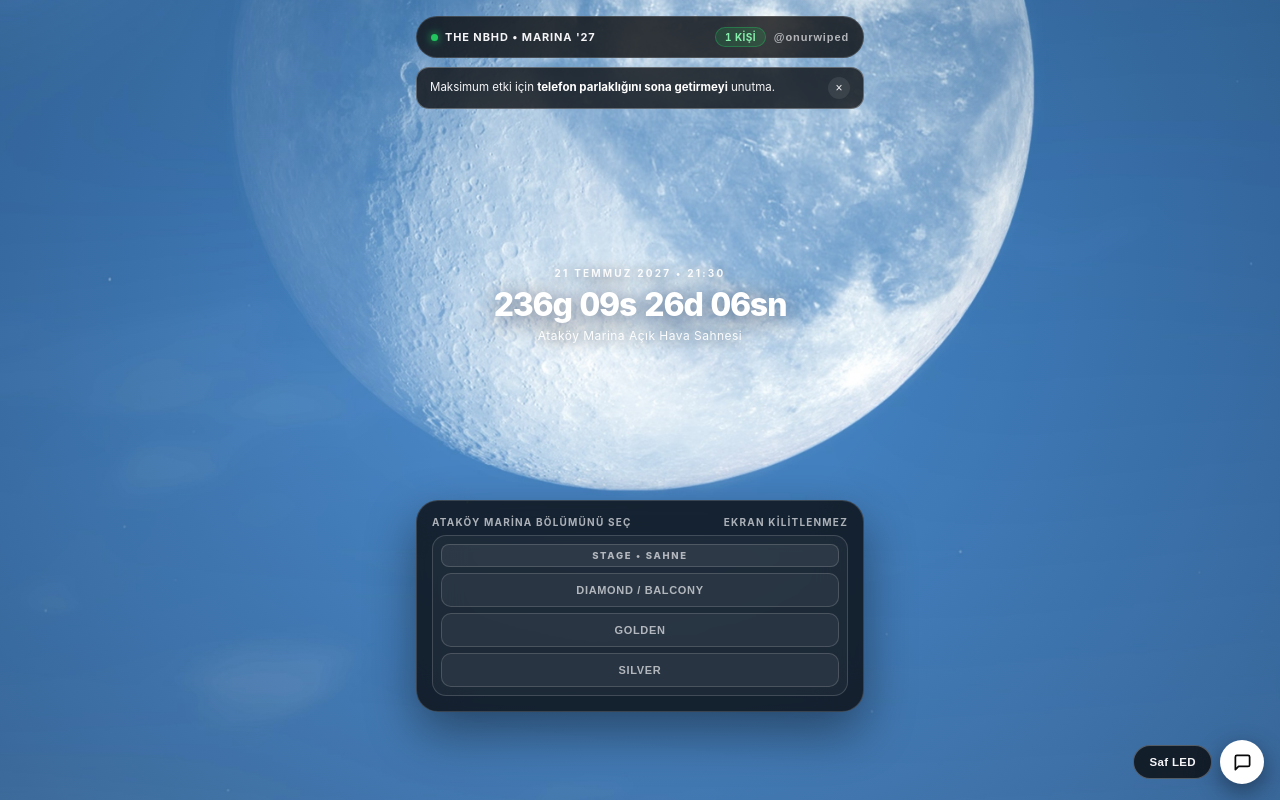
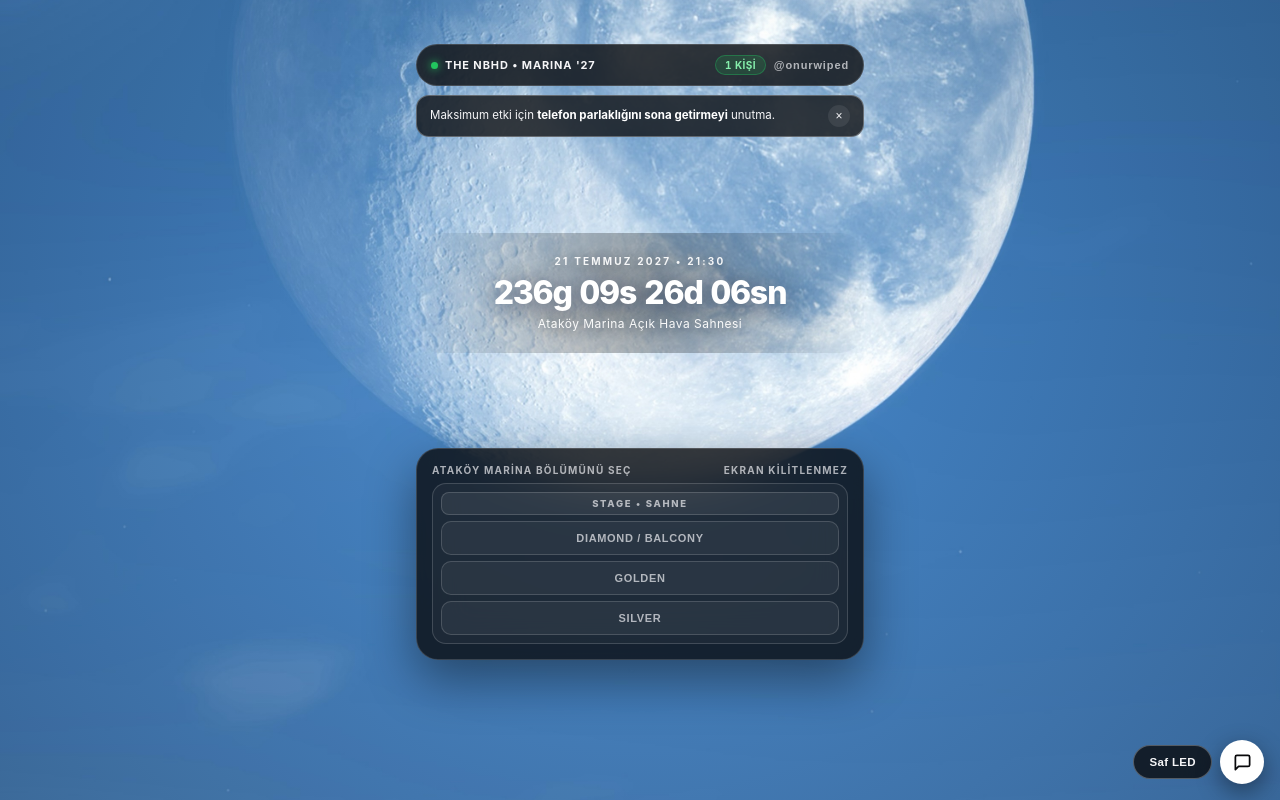
Before and after one commit to onurwires-beep/thenbhd, a plain HTML site: page index.html in a window 1280 px wide. Drawn offline with Linux system fonts and the light colour scheme; no server answers.

Commit message:
Update index.html

```diff
--- a/index.html
+++ b/index.html
@@ -6,7 +6,7 @@
 <title>THE NBHD • ATAKÖY MARINA 2027</title>
 <style>
 :root {
---moon-bg: url('./bg.jpg') center/cover no-repeat, radial-gradient(circle at 50% 24%, rgba(255,255,255,0.28) 0%, rgba(147,197,253,0.12) 28%, transparent 55%), linear-gradient(180deg, #3c74b8 0%, #4d85c9 48%, #6399d8 100%);
+--moon-bg: url('./bg.jpg'), url('https://raw.githubusercontent.com/onurwires-beep/thenbhd/main/bg.jpg'), radial-gradient(circle at 50% 24%, rgba(255,255,255,0.28) 0%, rgba(147,197,253,0.12) 28%, transparent 55%), linear-gradient(180deg, #3c74b8 0%, #4d85c9 48%, #6399d8 100%);
 --led: var(--moon-bg);
 --ink: #f5f5f7;
 --muted: rgba(245, 245, 247, 0.68);
@@ -33,8 +33,9 @@ overscroll-behavior-y: none;
 position: fixed;
 inset: 0;
 background: var(--led);
-background-size: cover;
-background-position: center;
+background-size: cover !important;
+background-position: center !important;
+background-repeat: no-repeat !important;
 z-index: 0;
 transition: background 0.35s cubic-bezier(0.22, 1, 0.36, 1), opacity 0.25s ease;
 pointer-events: none;
@@ -59,7 +60,7 @@ z-index: 2;
 min-height: 100vh;
 max-width: 480px;
 margin: 0 auto;
-padding: 16px 16px 88px;
+padding: 44px 16px 88px;
 display: flex;
 flex-direction: column;
 justify-content: space-between;
@@ -216,7 +217,9 @@ margin-top: 3px;
 }
 .center-stage {
 text-align: center;
-padding: 18px 12px;
+padding: 22px 16px;
+border-radius: 24px;
+background: radial-gradient(circle at 50% 50%, rgba(0, 0, 0, 0.36) 0%, rgba(0, 0, 0, 0.14) 62%, transparent 100%);
 user-select: none;
 }
 .stage-kicker {
@@ -247,6 +250,7 @@ text-shadow: 0 2px 14px rgba(10, 22, 48, 0.72);
 display: flex;
 flex-direction: column;
 gap: 12px;
+margin-bottom: 52px;
 }
 .console {
 background: var(--glass);
@@ -1186,7 +1190,7 @@ Sohbet adı:
 const FIREBASE_DB_URL = "https://leds-32531-default-rtdb.europe-west1.firebasedatabase.app";
 const FIREBASE_CHAT_NODE = "nbhd_marina_2027_global_chat";
 const FIREBASE_PRESENCE_NODE = "nbhd_marina_2027_presence";
-const MOON_BG_CSS = "url('./bg.jpg') center/cover no-repeat, radial-gradient(circle at 50% 24%, rgba(255,255,255,0.28) 0%, rgba(147,197,253,0.12) 28%, transparent 55%), linear-gradient(180deg, #3c74b8 0%, #4d85c9 48%, #6399d8 100%)";
+const MOON_BG_CSS = "url('./bg.jpg'), url('https://raw.githubusercontent.com/onurwires-beep/thenbhd/main/bg.jpg'), radial-gradient(circle at 50% 24%, rgba(255,255,255,0.28) 0%, rgba(147,197,253,0.12) 28%, transparent 55%), linear-gradient(180deg, #3c74b8 0%, #4d85c9 48%, #6399d8 100%)";
 const OPERATOR_PIN = "1305";
 const CONCERT_TARGET_TS = new Date("2027-07-21T21:30:00+03:00").getTime();
 const ZONE_COOLDOWN_MS = 10 * 60 * 1000;
```
